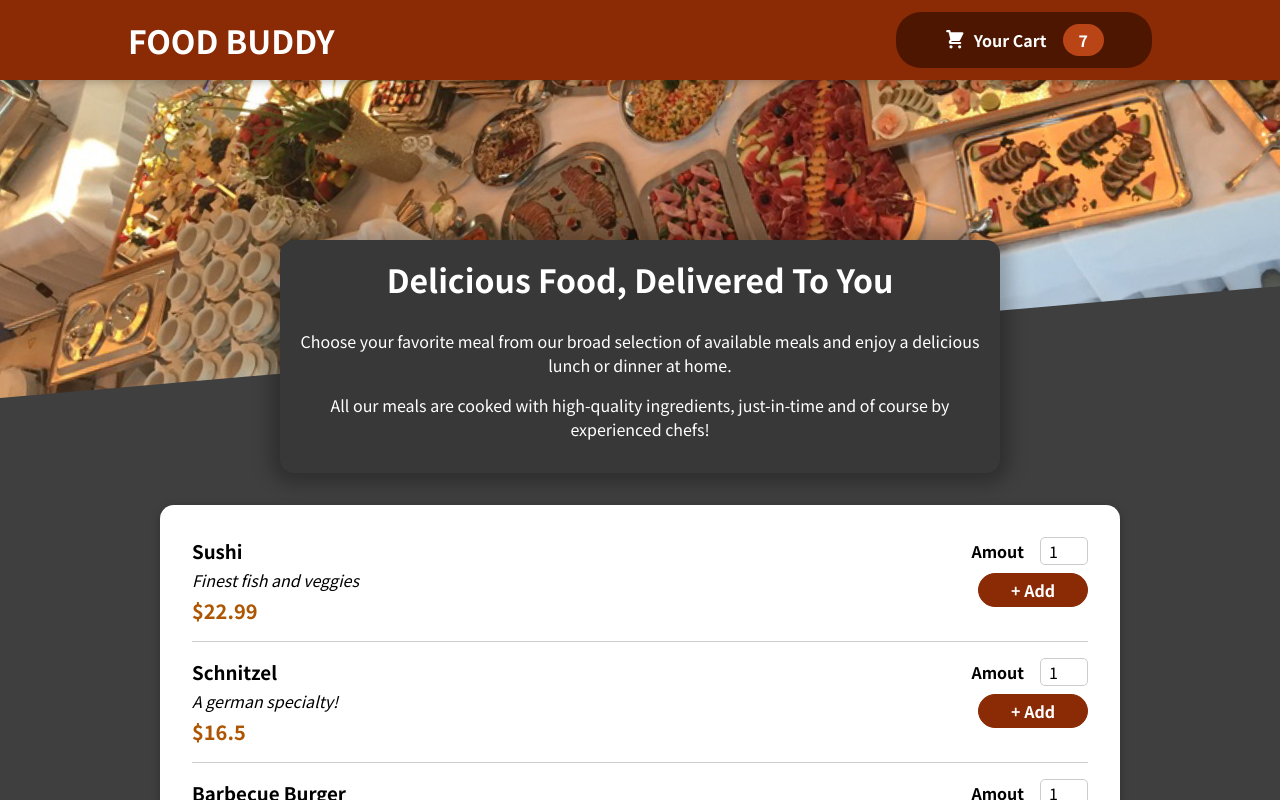
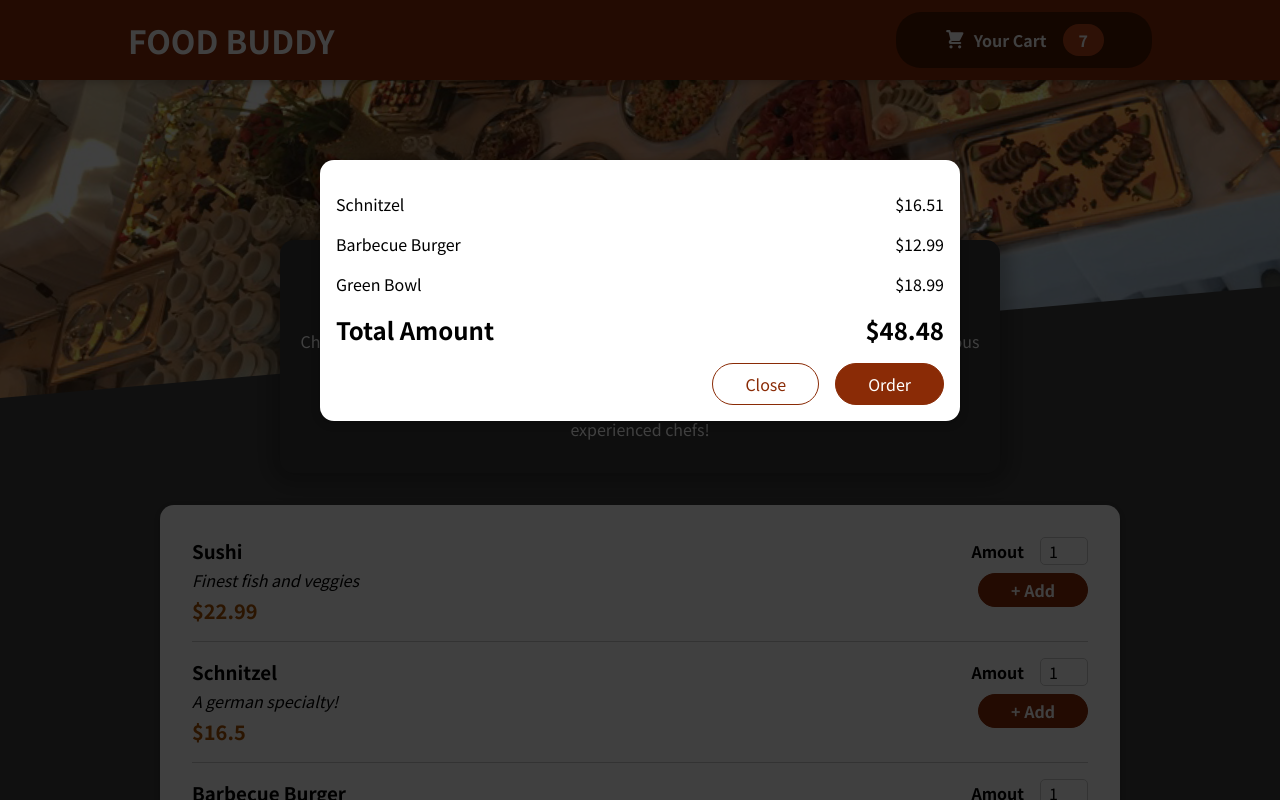
Before and after one commit to aakkss37/Food-Order-App, a React (Create React App) app: page / in a window 1280 px wide. Shown: the top 800 px of the page. Built offline with nearby package versions, Linux system fonts and the light colour scheme.

Commit message:
Added modal using react portal... which will not disapare yet..

```diff
--- a/public/index.html
+++ b/public/index.html
@@ -28,6 +28,7 @@
   </head>
   <body>
     <noscript>You need to enable JavaScript to run this app.</noscript>
+    <div id="overlays"></div>
     <div id="root"></div>
     <!--
       This HTML file is a template.
--- a/src/App.js
+++ b/src/App.js
@@ -1,4 +1,5 @@
 import { Fragment } from "react";
+import Cart from "./components/Cart/Cart";
 import Header from "./components/Layout/Header";
 import AllMeals from "./components/Meals/AllMeals";
 
@@ -7,6 +8,7 @@
 function App() {
   return (
     <Fragment>
+      <Cart/>
       <Header></Header>
       <main>
         <AllMeals/>
--- a/src/components/Cart/Cart.jsx
+++ b/src/components/Cart/Cart.jsx
@@ -1,3 +1,4 @@
+import Modal from '../UI/Modal'
 import css from './Cart.module.css'
 
 const Cart = ()=>{
@@ -6,7 +7,7 @@
                                 {
                                         id: 'm6',
                                         name: 'Schnitzel',
-                                        price: 16.5,
+                                        price: 16.51,
                                         amount: 3
                                 },
                                 {
@@ -23,20 +24,23 @@
                                 }
                         ]
                         .map((item)=>(
-                                <li>{item.name}</li>
+                                <li>
+                                        <span>{item.name}</span>
+                                        <span>${item.price}</span>
+                                </li>
                         ))
                 }</ul>
 
-        return <div>
+        return <Modal>
                 {cardItem}
                 <div className={css.total}>
                         <span>Total Amount</span>
                         <span>$48.48</span>
                 </div>
-                <div className={css.action}>
+                <div className={css.actions}>
                         <button className={css['button--alt']}>Close</button>
                         <button className={css.button}>Order</button>
                 </div>
-        </div>
+        </Modal>
 }
 export default Cart
--- a/src/components/Cart/Cart.module.css
+++ b/src/components/Cart/Cart.module.css
@@ -2,6 +2,13 @@
         list-style: none;
         margin: 0;
         padding: 0;
+}
+
+.cart-items li {
+        display: flex;
+        justify-content: space-between;
+        align-items: center;
+        margin: 1rem 0;
 }
 
 .total {
--- /dev/null
+++ b/src/components/UI/Modal.js
@@ -0,0 +1,30 @@
+import { Fragment } from 'react';
+import ReactDOM from 'react-dom';
+
+import classes from './Modal.module.css';
+
+const Backdrop = (props) => {
+        return <div className={classes.backdrop} />;
+};
+
+const ModalOverlay = (props) => {
+        return (
+                <div className={classes.modal}>
+                        <div className={classes.content}>{props.children}</div>
+                </div>
+        );
+};
+
+const portalElement = document.getElementById('overlays');
+
+const Modal = (props) => {
+        return (
+                <Fragment>
+                        {ReactDOM.createPortal(<Backdrop onClose={props.onClose} />, portalElement)}
+                        {ReactDOM.createPortal(
+                                <ModalOverlay>{props.children}</ModalOverlay>,portalElement)}
+                </Fragment>
+        );
+};
+
+export default Modal;
--- /dev/null
+++ b/src/components/UI/Modal.module.css
@@ -0,0 +1,41 @@
+.backdrop {
+        position: fixed;
+        top: 0;
+        left: 0;
+        width: 100%;
+        height: 100vh;
+        z-index: 20;
+        background-color: rgba(0, 0, 0, 0.75);
+}
+
+.modal {
+        position: fixed;
+        top: 20vh;
+        left: 5%;
+        width: 90%;
+        background-color: white;
+        padding: 1rem;
+        border-radius: 14px;
+        box-shadow: 0 2px 8px rgba(0, 0, 0, 0.25);
+        z-index: 30;
+        animation: slide-down 300ms ease-out forwards;
+}
+
+@media (min-width: 768px) {
+        .modal {
+                width: 40rem;
+                left: calc(50% - 20rem);
+        }
+}
+
+@keyframes slide-down {
+        from {
+                opacity: 0;
+                transform: translateY(-3rem);
+        }
+
+        to {
+                opacity: 1;
+                transform: translateY(0);
+        }
+}
```
Also changed, not shown: 1 other file (tests, documents, lock files or other folders).
